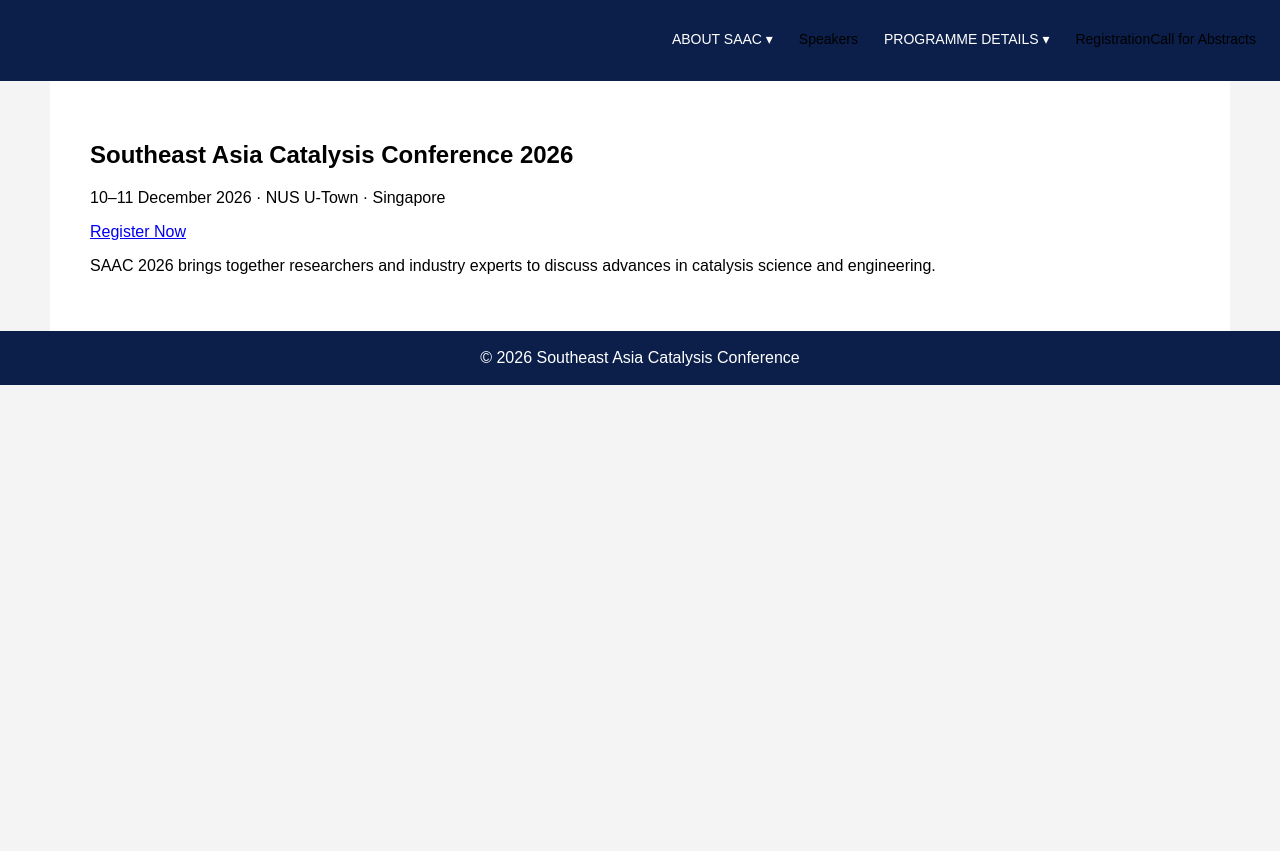
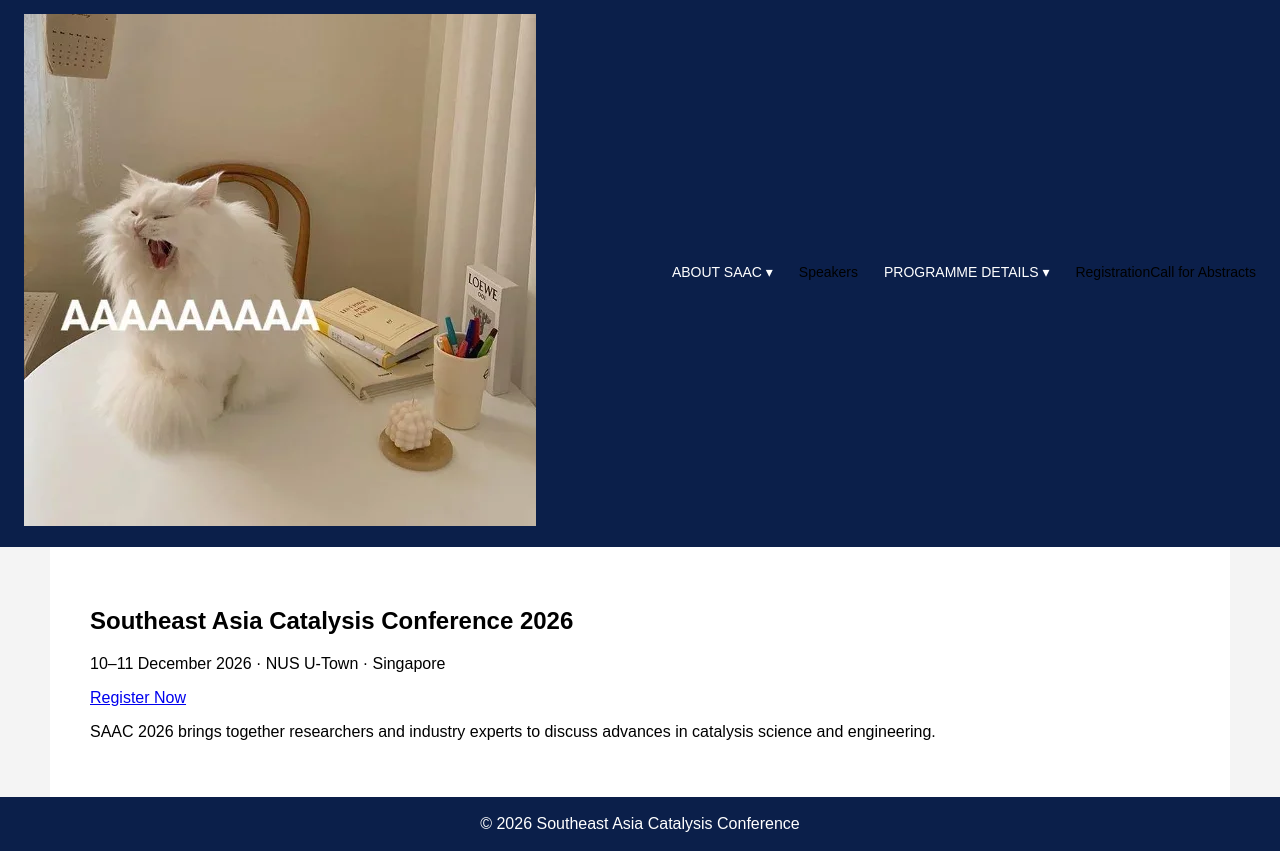
Before and after one commit to sacc2026/sacc2026, a Next.js app: page / in a window 1280 px wide. Before the commit the page ends 800 px from the top, so only its background shows below. Built offline with nearby package versions, Linux system fonts and the light colour scheme.

Commit message:
Update layout.jsx

```diff
--- a/app/layout.jsx
+++ b/app/layout.jsx
@@ -8,10 +8,13 @@ export default function RootLayout({ children }) {
         <header className="topbar">
           <div className="topbar-container">
 
-            {/* LOGO PLACEHOLDER (IMAGE CAN BE ADDED LATER) */}
-            <div className="logo-placeholder">
-              {/* Intentionally empty */}
-            </div>
+            <a href="/">
+              <img
+                src="/header-logo.png"
+                alt="SAAC 2026 Logo"
+                className="header-logo"
+              />
+            </a>
 
             {/* NAVIGATION (SICC-style) */}
             <nav className="nav">
```
